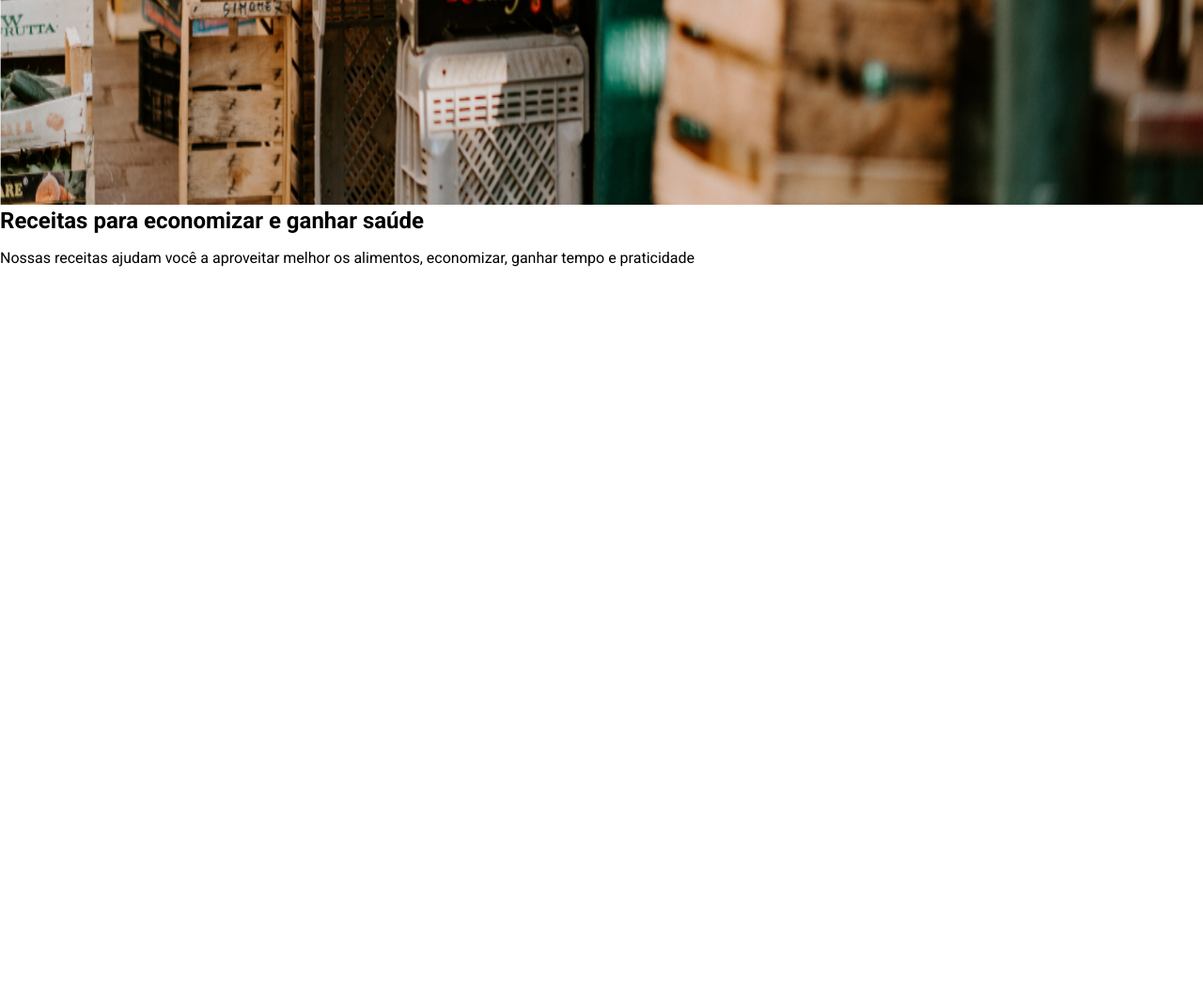
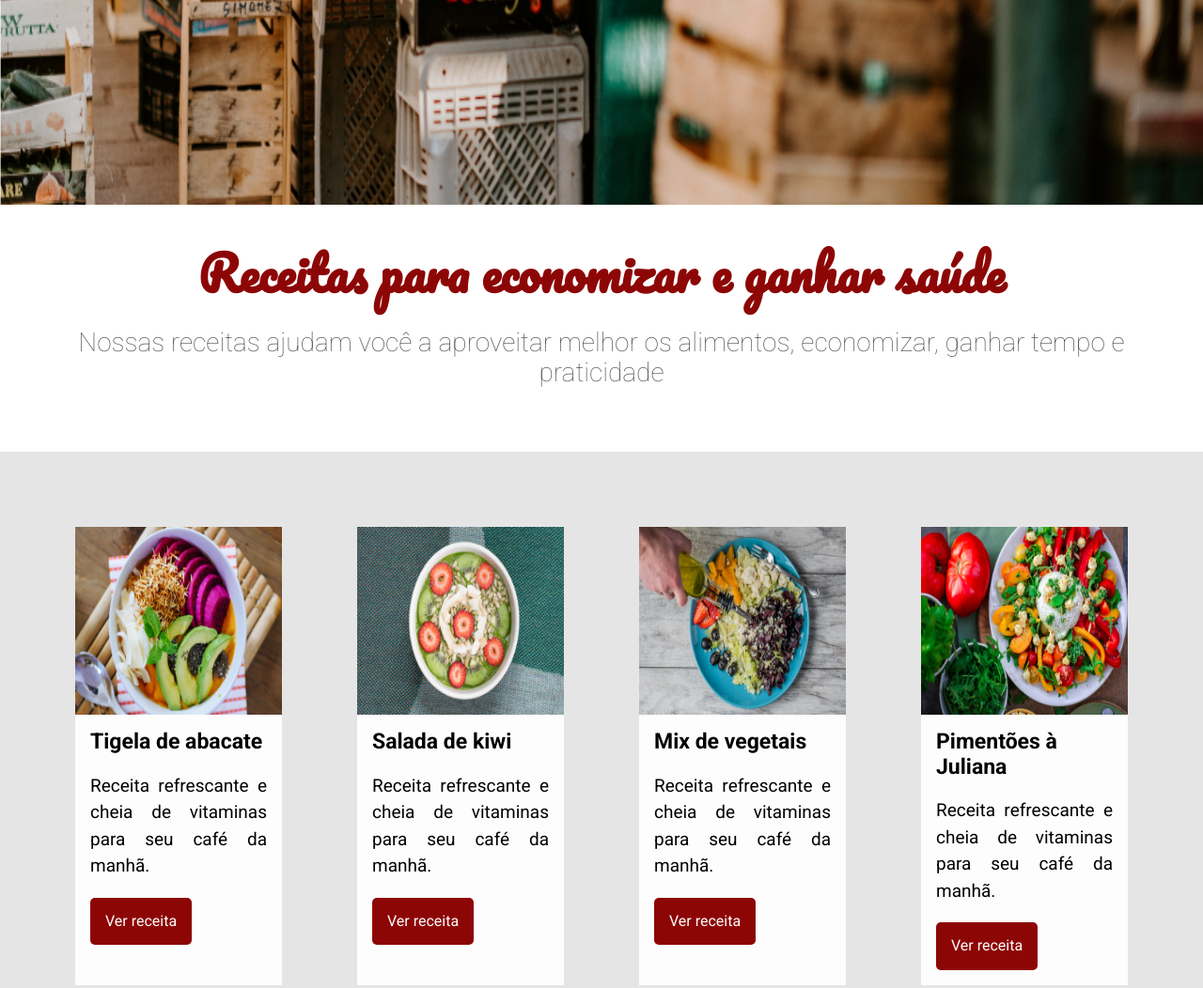
Before and after one commit to Doug-Silva/recipe-website, a plain HTML site: page index.html in a window 1280 px wide. Shown: the part 582-1634 px from the top of the page at 94% size. Before the commit the page ends 882 px from the top, so only its background shows below. Drawn offline with Linux system fonts and the light colour scheme.

Commit message:
Estilizando as receitas

```diff
--- /dev/null
+++ b/assets/css/receita/receita-botao.css
@@ -0,0 +1,13 @@
+.receita__botao{
+    background: #8d0606;
+    border: none;
+    border-radius: 5px;
+    color: #fdfdfd;
+    padding: 1rem;
+    transition: all .1s ease-in-out;
+}
+
+.receita__botao:hover{
+    background: #620404;
+    cursor: pointer;
+}
--- /dev/null
+++ b/assets/css/receita/receita-conteudo.css
@@ -0,0 +1,3 @@
+.receita__conteudo{
+    padding: 1rem;
+}
--- /dev/null
+++ b/assets/css/receita/receita-descricao.css
@@ -0,0 +1,5 @@
+.receita__descricao{
+    font-size: 1.1875rem;
+    line-height: 1.5;
+    text-align: justify;
+}
--- /dev/null
+++ b/assets/css/receita/receita-imagem.css
@@ -0,0 +1,3 @@
+.receita__imagem{
+    height: 200px;
+}
--- /dev/null
+++ b/assets/css/receita/receita-titulo.css
@@ -0,0 +1,3 @@
+.receita__titulo{
+    font-size: 1.4375rem;
+}
--- /dev/null
+++ b/assets/css/receita/receita.css
@@ -0,0 +1,8 @@
+.receita{
+    background: #fdfdfd;
+    display: flex;
+    flex-direction: column;
+    margin-bottom: 5rem;
+    margin-right: 5rem;
+    width: calc(25% - 5rem);
+}
--- /dev/null
+++ b/assets/css/receitas.css
@@ -0,0 +1,6 @@
+.receitas{
+    background: #e5e5e5;
+    display: flex;
+    flex-wrap: wrap;
+    padding: 5rem 0 0 5rem;
+}
--- /dev/null
+++ b/assets/css/sobre/sobre-descricao.css
@@ -0,0 +1,5 @@
+.sobre__descricao{
+    color: #595959;
+    font-size: 1.75rem;
+    font-weight: 100;
+}
--- /dev/null
+++ b/assets/css/sobre/sobre-titulo.css
@@ -0,0 +1,5 @@
+.sobre__titulo{
+    color: #8d0606;
+    font-family: Pacifico, cursive;
+    font-size: 3.1875rem;
+}
--- /dev/null
+++ b/assets/css/sobre/sobre.css
@@ -0,0 +1,4 @@
+.sobre{
+    padding: 2.5rem;
+    text-align: center;
+}
--- a/index.html
+++ b/index.html
@@ -20,6 +20,16 @@
         <link rel="stylesheet" type="text/css" href="./assets/css/banner/banner.css">
         <link rel="stylesheet" type="text/css" href="./assets/css/banner/banner-imagem.css">
         <link rel="stylesheet" type="text/css" href="./assets/css/banner/banner-titulo.css">
+        <link rel="stylesheet" type="text/css" href="./assets/css/sobre/sobre.css">
+        <link rel="stylesheet" type="text/css" href="./assets/css/sobre/sobre-descricao.css">
+        <link rel="stylesheet" type="text/css" href="./assets/css/sobre/sobre-titulo.css">
+        <link rel="stylesheet" type="text/css" href="./assets/css/receita/receita.css">
+        <link rel="stylesheet" type="text/css" href="./assets/css/receita/receita-botao.css">
+        <link rel="stylesheet" type="text/css" href="./assets/css/receita/receita-conteudo.css">
+        <link rel="stylesheet" type="text/css" href="./assets/css/receita/receita-descricao.css">
+        <link rel="stylesheet" type="text/css" href="./assets/css/receita/receita-imagem.css">
+        <link rel="stylesheet" type="text/css" href="./assets/css/receita/receita-titulo.css">
+        <link rel="stylesheet" type="text/css" href="./assets/css/receitas.css">
 
         <!-- Icone da página -->
         <link rel="shortcut icon" type="imagem/x-icon" href="./assets/img/favicon.ico"/>
@@ -50,6 +60,63 @@
             <h2 class="sobre__titulo">Receitas para economizar e ganhar saúde</h2>
             <p class="sobre__descricao">Nossas receitas ajudam você a aproveitar melhor os alimentos, economizar, ganhar tempo e praticidade</p>
         </section>
+
+        <section class="receitas">
+            <div class="receita">
+                <img alt="Tigela de abacate" class="receita__imagem" src="./assets/img/receitas/tigela-de-abacate.jpg" />
+
+                <div class="receita__conteudo">
+                    <h4 class="receita__titulo">Tigela de abacate</h4>
+                    <p class="receita__descricao">Receita refrescante e cheia de vitaminas para seu café da manhã.</p>
+                    <button class="receita__botao">Ver receita</button>
+                </div>
+            </div>
+
+            <div class="receita">
+                <img alt="Salada de kiwi" class="receita__imagem" src="./assets/img/receitas/salada-de-kiwi.jpg" />
+                <div class="receita__conteudo">
+                    <h4 class="receita__titulo">Salada de kiwi</h4>
+                    <p class="receita__descricao">Receita refrescante e cheia de vitaminas para seu café da manhã.</p>
+                    <button class="receita__botao">Ver receita</button>
+                </div>
+            </div>
+
+            <div class="receita">
+                <img alt="Mix de vegetais" class="receita__imagem" src="./assets/img/receitas/mix-de-vegetais.jpg" />
+                <div class="receita__conteudo">
+                    <h4 class="receita__titulo">Mix de vegetais</h4>
+                    <p class="receita__descricao">Receita refrescante e cheia de vitaminas para seu café da manhã.</p>
+                    <button class="receita__botao">Ver receita</button>
+                </div>
+            </div>
+
+            <div class="receita">
+                <img alt="Pimentões à Juliana" class="receita__imagem" src="./assets/img/receitas/pimentoes-a-juliana.jpg" />
+                <div class="receita__conteudo">
+                    <h4 class="receita__titulo">Pimentões à Juliana</h4>
+                    <p class="receita__descricao">Receita refrescante e cheia de vitaminas para seu café da manhã.</p>
+                    <button class="receita__botao">Ver receita</button>
+                </div>
+            </div>
+
+            <div class="receita">
+                <img alt="Prato oriental" class="receita__imagem" src="./assets/img/receitas/prato-oriental.jpg" />
+                <div class="receita__conteudo">
+                    <h4 class="receita__titulo">Prato oriental</h4>
+                    <p class="receita__descricao">Receita refrescante e cheia de vitaminas para seu café da manhã.</p>
+                    <button class="receita__botao">Ver receita</button>
+                </div>
+            </div>
+
+            <div class="receita">
+                <img alt="Beterrabas assadas" class="receita__imagem" src="./assets/img/receitas/beterrabas-assadas.jpg" />
+                <div class="receita__conteudo">
+                    <h4 class="receita__titulo">Beterrabas assadas</h4>
+                    <p class="receita__descricao">Receita refrescante e cheia de vitaminas para seu café da manhã.</p>
+                    <button class="receita__botao">Ver receita</button>
+                </div>
+            </div>
+        </section>
     </body>
 
 </html>
```
